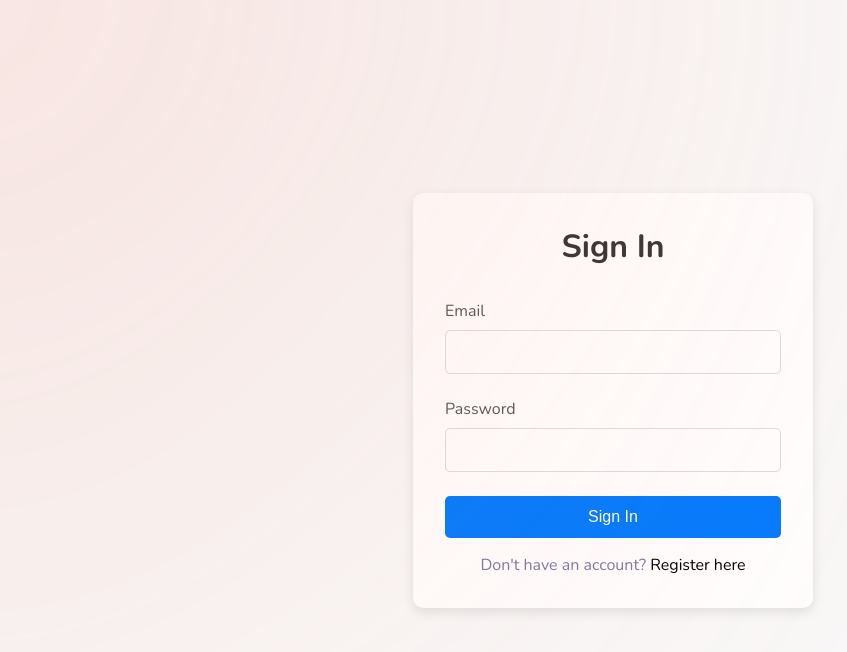
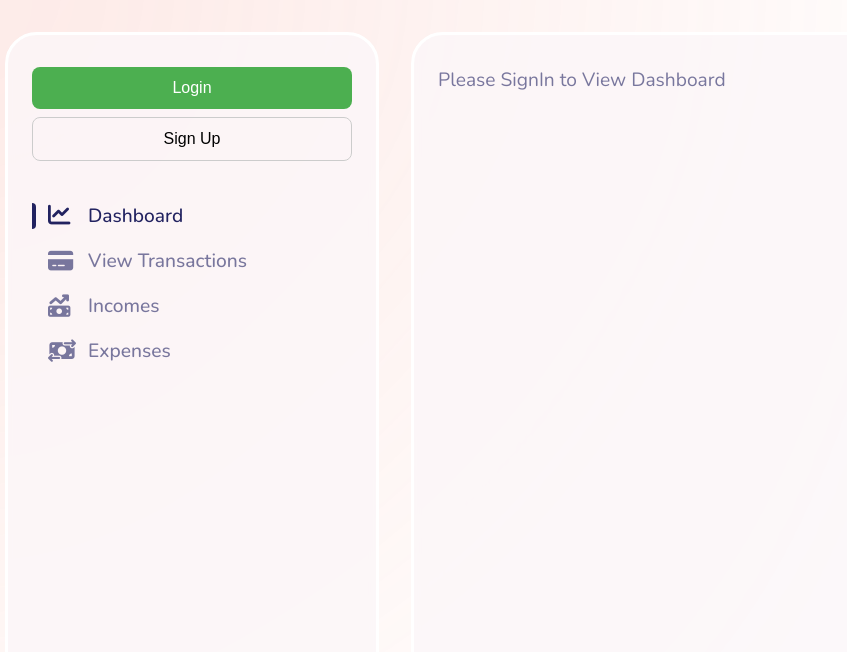
Before and after one commit to Megamind0407/expense-tracker, a React (Create React App) app in the folder frontend/: page / in a window 1280 px wide. Shown: the top 652 px of the page, without its empty margins (27-874 px from the left). Built offline with nearby package versions, Linux system fonts and the light colour scheme.

Commit message:
update packages

```diff
--- a/frontend/package.json
+++ b/frontend/package.json
@@ -41,5 +41,8 @@
       "last 1 firefox version",
       "last 1 safari version"
     ]
+  },
+  "devDependencies": {
+    "@babel/plugin-proposal-private-property-in-object": "^7.21.11"
   }
 }
--- a/frontend/src/App.js
+++ b/frontend/src/App.js
@@ -1,7 +1,7 @@
 import React, { useMemo, useState } from "react";
 import styled from "styled-components";
 import { BrowserRouter as Router, Routes, Route, useNavigate } from "react-router-dom";
-import { MainLayout } from "./styles/Layouts";
+import { InnerLayout, MainLayout } from "./styles/Layouts";
 import Orb from './components/Orb/Orb';
 import Navigation from "./components/Navigation/Navigation";
 import Dashboard from "./components/Dashboard/Dashboard";
@@ -12,18 +12,17 @@ import SignUp from './pages/SignUp';
 import SignIn from "./pages/SignIn";
 
 function AppContent() {
-  const [active, setActive] = useState(1);
+  const [active, setActive] = useState(1); // Default to first menu item
   const [isAuthenticated, setIsAuthenticated] = useState(false);
   const global = useGlobalContext();
   const navigate = useNavigate();
 
-  console.log(global);
   const displayData = () => {
     switch (active) {
       case 1:
         return <Dashboard />;
       case 2:
-        return <Dashboard />;
+        return <Dashboard />; // Adjust as needed for different components
       case 3:
         return <Income />;
       case 4:
@@ -47,21 +46,39 @@ function AppContent() {
       {orbMemo}
       <Routes>
         <Route path="/signup" element={<SignUp />} />
-        <Route path="" element={<SignIn onSignIn={handleSignIn} />} />
-        {isAuthenticated ? (
-          <Route path="/signin" element={<SignIn onSignIn={handleSignIn} />} />
+        <Route path="/signin" element={<SignIn onSignIn={handleSignIn} />} />
 
-        ) : (
+        {isAuthenticated && (
           <Route
             path="/dashboard"
             element={
               <MainLayout>
-                <Navigation active={active} setActive={setActive} />
+                <Navigation
+                  active={active}
+                  setActive={setActive}
+                  isAuthenticated={isAuthenticated}
+                  onSignOut={() => {
+                    setIsAuthenticated(false);
+                    navigate("/"); // Redirect to home after sign out
+                  }}
+                />
                 <main>{displayData()}</main>
               </MainLayout>
             }
           />
         )}
+
+        {/* Default route when user is not authenticated, showing only the Navigation */}
+        <Route
+          path="/"
+          element={
+            <MainLayout>
+              <Navigation active={active} setActive={setActive} isAuthenticated={isAuthenticated} />
+              <main>
+                <InnerLayout>Please SignIn to View Dashboard</InnerLayout></main>
+            </MainLayout>
+          }
+        />
       </Routes>
     </AppStyled>
   );
@@ -77,18 +94,18 @@ function App() {
 
 const AppStyled = styled.div`
   height: 100vh;
-  position:relative;
+  position: relative;
 
-  main{
+  main {
     flex: 1;
     background: rgba(252, 246, 249, 0.78);
     border: 3px solid #FFFFFF;
     backdrop-filter: blur(4.5px);
     border-radius: 32px;
-    overflow:auto;
-    overflow-x : hidden;
-    &::-webkit-scrollbar{
-      width:0;
+    overflow: auto;
+    overflow-x: hidden;
+    &::-webkit-scrollbar {
+      width: 0;
     }
   }
 `;
--- a/frontend/src/components/Expenses/Expenses.js
+++ b/frontend/src/components/Expenses/Expenses.js
@@ -7,16 +7,21 @@ import IncomeItem from '../IncomeItem/IncomeItem';
 import ExpenseForm from './ExpenseForm';
 
 function Expenses() {
-    const {expenses, getExpenses, deleteExpense, totalExpenses} = useGlobalContext()
+    const {expenses, getExpenses, deleteExpense, totalExpenses,isAuthenticated} = useGlobalContext()
 
-    useEffect(() =>{
-        getExpenses()
-    }, [getExpenses])
+    useEffect(() => {
+        if (isAuthenticated) {
+            getExpenses();
+        }
+    }, [isAuthenticated, getExpenses]);
+
+    const displayedTotalExpenses = isAuthenticated ? totalExpenses() : 0;
+
     return (
         <ExpenseStyled>
             <InnerLayout>
                 <h1>Expenses</h1>
-                <h2 className="total-income">Total Expense: <span>${totalExpenses()}</span></h2>
+                <h2 className="total-income">Total Expense: <span>${displayedTotalExpenses}</span></h2>
                 <div className="income-content">
                     <div className="form-container">
                         <ExpenseForm />
--- a/frontend/src/components/Incomes/Income.js
+++ b/frontend/src/components/Incomes/Income.js
@@ -6,17 +6,22 @@ import Form from '../Form/Form';
 import IncomeItem from '../IncomeItem/IncomeItem';
 
 function Income() {
-    const {incomes, getIncomes, deleteIncome, totalIncome} = useGlobalContext()
+    const {incomes, getIncomes, deleteIncome, totalIncome,isAuthenticated} = useGlobalContext()
 
-    useEffect(() =>{
-        getIncomes()
-    }, [getIncomes])
+    useEffect(() => {
+        if (isAuthenticated) {
+            getIncomes();
+
+        }
+    }, [isAuthenticated, getIncomes]);
+
+    const displayedTotalIncome = isAuthenticated ? totalIncome() : 0;
 
     return (
         <IncomeStyled>
             <InnerLayout>
                 <h1>Incomes</h1>
-                <h2 className="total-income">Total Income: <span>${totalIncome()}</span></h2>
+                <h2 className="total-income">Total Income: <span>${displayedTotalIncome}</span></h2>
                 <div className="income-content">
                     <div className="form-container">
                         <Form />
--- a/frontend/src/components/Navigation/Navigation.js
+++ b/frontend/src/components/Navigation/Navigation.js
@@ -1,20 +1,20 @@
-import React from 'react'
-import styled from 'styled-components'
-import avatar from '../../assets/avatar.png'
-import { menuItems } from '../../utils/menuItems'
-import { signout } from '../../utils/Icons'
-import { useNavigate } from 'react-router-dom'
+import React from 'react';
+import styled from 'styled-components';
+import avatar from '../../assets/avatar.png';
+import { menuItems } from '../../utils/menuItems';
+import { signout } from '../../utils/Icons';
+import { useNavigate } from 'react-router-dom';
 
+function Navigation({ active, setActive, isAuthenticated, onSignOut }) {
+    const navigate = useNavigate();
 
+    const handleSignOutClick = () => {
+        onSignOut(); // Call the sign-out function passed as a prop
+    };
 
-
-function Navigation({ active, setActive }) {
-    const navigate = useNavigate()
-    const handleSignOutClick = () => {
-        navigate('/')
-    };
     return (
         <NavStyled>
+            {isAuthenticated ? (
                 <div className='user-con'>
                     <img src={avatar} alt='' />
                     <div className='text'>
@@ -22,9 +22,20 @@ function Navigation({ active, setActive }) {
                         <p>Your Money</p>
                     </div>
                 </div>
+            ) : (
+                <div className='auth-buttons'>
+                    <AuthButton primary onClick={() => navigate('/signin')}>
+                        Login
+                    </AuthButton>
+                    <AuthButton onClick={() => navigate('/signup')}>
+                        Sign Up
+                    </AuthButton>
+                </div>
+            )}
             <ul className="menu-items">
                 {menuItems.map((item) => {
-                    return <li
+                    return (
+                        <li
                             key={item.id}
                             onClick={() => setActive(item.id)}
                             className={active === item.id ? 'active' : ''}
@@ -32,19 +43,34 @@ function Navigation({ active, setActive }) {
                             {item.icon}
                             <span>{item.title}</span>
                         </li>
+                    );
                 })}
             </ul>
-            <div className="App">
+            {isAuthenticated && (
                 <div className="bottom-nav">
                     <button onClick={handleSignOutClick}>
                         {signout}Sign Out
                     </button>
                 </div>
-            </div>
+            )}
+        </NavStyled>
+    );
+}
+const AuthButton = styled.button`
+    background-color: ${({ primary }) => (primary ? '#4CAF50' : 'transparent')};
+    color: ${({ primary }) => (primary ? '#fff' : 'black')};
+    padding: 0.75rem 1.5rem;
+    border: ${({ primary }) => (primary ? 'none' : '1px solid #ccc')};
+    border-radius: 8px;
+    font-size: 1rem;
+    cursor: pointer;
+    transition: background-color 0.3s ease;
 
-        </NavStyled>
-    )
+    &:hover {
+        background-color: ${({ primary }) =>
+            primary ? '#45a049' : 'rgba(0, 0, 0, 0.1)'};
     }
+`;
 
 const NavStyled = styled.nav`
     padding: 2rem 1.5rem;
@@ -59,12 +85,12 @@ const NavStyled = styled.nav`
     justify-content: space-between;
     gap: 2rem;
 
-    .user-con{
+    .user-con {
         height: 100px;
         display: flex;
         align-items: center;
         gap: 1rem;
-        img{
+        img {
             width: 80px;
             height: 80px;
             border-radius: 50%;
@@ -74,19 +100,25 @@ const NavStyled = styled.nav`
             padding: .2rem;
             box-shadow: 0px 1px 17px rgba(0, 0, 0, 0.06);
         }
-        h2{
+        h2 {
             color: rgba(34, 34, 96, 1);
         }
-        p{
+        p {
             color: rgba(34, 34, 96, .6);
         }
     }
 
-    .menu-items{
+    .auth-buttons {
+        display: flex;
+        flex-direction: column;
+        gap: 0.5rem;
+    }
+
+    .menu-items {
         flex: 1;
         display: flex;
         flex-direction: column;
-        li{
+        li {
             display: grid;
             grid-template-columns: 40px auto;
             align-items: center;
@@ -97,7 +129,7 @@ const NavStyled = styled.nav`
             color: rgba(34, 34, 96, .6);
             padding-left: 1rem;
             position: relative;
-            i{
+            i {
                 color: rgba(34, 34, 96, 0.6);
                 font-size: 1.4rem;
                 transition: all .4s ease-in-out;
@@ -105,12 +137,12 @@ const NavStyled = styled.nav`
         }
     }
 
-    .active{
+    .active {
         color: rgba(34, 34, 96, 1) !important;
-        i{
+        i {
             color: rgba(34, 34, 96, 1) !important;
         }
-        &::before{
+        &::before {
             content: "";
             position: absolute;
             left: 0;
@@ -121,6 +153,7 @@ const NavStyled = styled.nav`
             border-radius: 0 10px 10px 0;
         }
     }
+
     .bottom-nav {
         display: flex;
         margin-top: 2rem;
@@ -138,7 +171,7 @@ const NavStyled = styled.nav`
             gap: 0.5rem;
 
             &:hover {
-                background-color: rgba(0,0,0,0.1);
+                background-color: rgba(0, 0, 0, 0.1);
             }
 
             i {
@@ -148,6 +181,4 @@ const NavStyled = styled.nav`
     }
 `;
 
-
-
-export default Navigation
+export default Navigation;
--- a/frontend/src/pages/SignIn.js
+++ b/frontend/src/pages/SignIn.js
@@ -4,25 +4,47 @@ import axios from 'axios';
 import styled from 'styled-components';
 import { useGlobalContext } from '../context/globalContext';
 
-const SignIn = () => {
+const SignIn = ({onSignIn}) => {
     const [email, setEmail] = useState('');
     const [password, setPassword] = useState('');
     const [error, setError] = useState('');
+
     const navigate = useNavigate();
     const { clearData, setExpenses, setIncomes } = useGlobalContext();
 
     const handleSubmit = async (e) => {
         e.preventDefault();
-        setError('');
+        setError(''); // Reset the error message
+
         try {
-            const response = await axios.post('http://localhost:5000/api/v1/signin', { email, password });
-            localStorage.setItem('token', response.data.token);
-            const userId = response.data.userId;  // Get userId from response
+            const response = await axios.post('http://localhost:5000/api/v1/signin', { email, password }, {
+                headers: {
+                    'Content-Type': 'application/json',
+                }
+            });
+
+            console.log("Response:", response.data);
+
+            const { token, userId } = response.data;
+            localStorage.setItem('token', token);
             clearData();
             await loadUserData(userId);
-            navigate('/dashboard');
+            onSignIn();
+
         } catch (error) {
-            setError('Invalid email or password. Please try again.');
+            console.error('Sign-in error:', error);
+
+            // Update error handling to cover more cases and provide better feedback
+            if (error.response) {
+                // Server responded with a status other than 200 range
+                setError(error.response.data.message || 'Invalid email or password.');
+            } else if (error.request) {
+                // Request was made but no response received
+                setError('Network error. Please check your connection or try again later.');
+            } else {
+                // Something else caused an error
+                setError('An unexpected error occurred. Please try again.');
+            }
         }
     };
 
@@ -31,11 +53,14 @@ const SignIn = () => {
             const token = localStorage.getItem('token');
             const response = await axios.get(`http://localhost:5000/api/v1/user/${userId}/data`, {
                 headers: {
-                    Authorization: `Bearer ${token}`  // Include the token in the headers
+                    Authorization: `Bearer ${token}`,
                 },
             });
-            setExpenses(response.data.expenses);
-            setIncomes(response.data.incomes);
+
+            // Update global context with user's data
+            setExpenses(response.data.expenses || []);
+            setIncomes(response.data.incomes || []);
+
         } catch (error) {
             console.error('Failed to load user data', error);
             setError('Failed to load user data. Please try again.');
@@ -70,9 +95,10 @@ const SignIn = () => {
                         />
                     </FormField>
                     {error && <ErrorMessage>{error}</ErrorMessage>}
+
                     <SubmitButton type="submit">Sign In</SubmitButton>
                 </form>
-                <p style={{fontSize : "1rem", marginTop: '1rem'}}>Don't have an account? <RegisterLink onClick={handleRegister}>Register here</RegisterLink></p>
+                <p style={{fontSize: "1rem", marginTop: '1rem'}}>Don't have an account? <RegisterLink onClick={handleRegister}>Register here</RegisterLink></p>
             </FormContainer>
         </SignInWrapper>
     );
@@ -80,6 +106,7 @@ const SignIn = () => {
 
 export default SignIn;
 
+// Styled components (unchanged)
 const SignInWrapper = styled.div`
     display: flex;
     justify-content: center;
--- a/frontend/src/pages/SignUp.js
+++ b/frontend/src/pages/SignUp.js
@@ -2,20 +2,19 @@ import React, { useState } from 'react';
 import { useNavigate, Link } from 'react-router-dom';
 import axios from 'axios';
 import styled from 'styled-components';
-import SignIn from './SignIn';
 
 const SignUp = () => {
     const [email, setEmail] = useState('');
     const [password, setPassword] = useState('');
     const [error, setError] = useState('');
-    const [showSignIn] = useState(false);
     const navigate = useNavigate();
 
     const handleSubmit = async (e) => {
         e.preventDefault();
+        setError(''); // Reset error state before submission
 
         if (!email || !password) {
-            setError('Please enter valid email and password.');
+            setError('Please enter a valid email and password.');
             return;
         }
 
@@ -25,27 +24,28 @@ const SignUp = () => {
                 password,
             });
 
+            console.log(response.data); // Debugging purpose
+
             if (response.data.success) {
-                navigate('/');
+                // Redirect to the SignIn page after successful signup
+                navigate('/signin');
             } else if (response.data.message === 'User already exists') {
-                setError('Already registered');
+                setError('User already registered. Please sign in.');
             } else {
                 setError(response.data.message || 'Error signing up. Please try again.');
             }
         } catch (error) {
-            if (error.response && error.response.data && error.response.data.error !== 'User already exists') {
-                setError('Failed to sign up. Please try again.');
+            console.error('Error details:', error);
+            if (error.response && error.response.data && error.response.data.message) {
+                setError(error.response.data.message);
             } else {
-                setError('Already registered');
+                setError('Failed to sign up. Please check your connection or try again later.');
             }
         }
     };
 
     return (
         <SignUpWrapper>
-            {showSignIn ? (
-                <SignIn />
-            ) : (
             <FormContainer>
                 <h2>Sign Up</h2>
                 <form onSubmit={handleSubmit}>
@@ -69,12 +69,12 @@ const SignUp = () => {
                     </FormField>
                     {error && (
                         <ErrorMessage>
-                                {error === 'Already registered' ? (
+                            {error === 'User already registered. Please sign in.' ? (
                                 error
                             ) : (
 
                                 <>
-                                    {error}. <Link to="/">Sign in here</Link>.
+                                    {error} <Link to="/signin">Sign in here</Link>.
                                 </>
                             )}
                         </ErrorMessage>
@@ -82,7 +82,6 @@ const SignUp = () => {
                     <SubmitButton type="submit">Sign Up</SubmitButton>
                 </form>
             </FormContainer>
-            )}
         </SignUpWrapper>
     );
 };
```
Also changed, not shown: 1 other file (tests, documents, lock files or other folders). Lines whose indentation alone changed are shown as unchanged.
